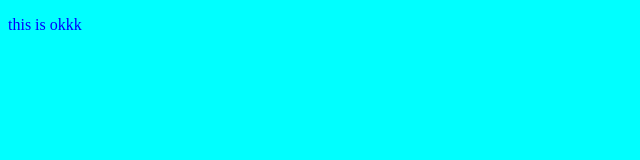
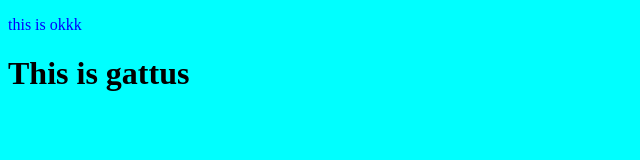
Before and after one commit to KarmaDorji2002/testing2, a plain HTML site: page a.html in a window 1280 px wide. Shown: the whole page, without its empty margins (0-640 px from the left). Drawn offline with Linux system fonts and the light colour scheme.

Commit message:
Update a.html

```diff
--- a/a.html
+++ b/a.html
@@ -9,5 +9,6 @@
 </head>
 <body>
     <p>this is okkk</p>
+    <h1> This is gattus</h1>
 </body>
 </html>
```
